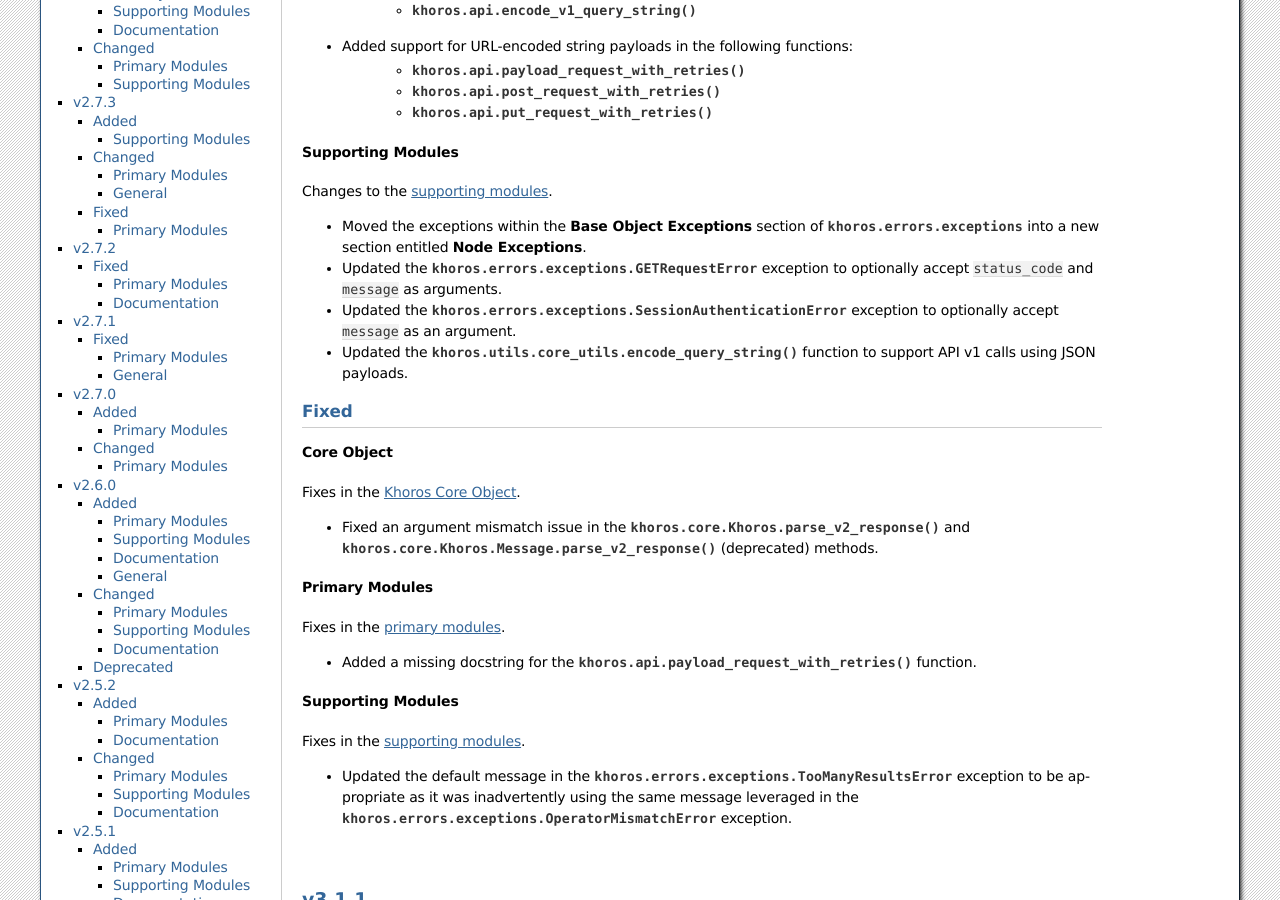
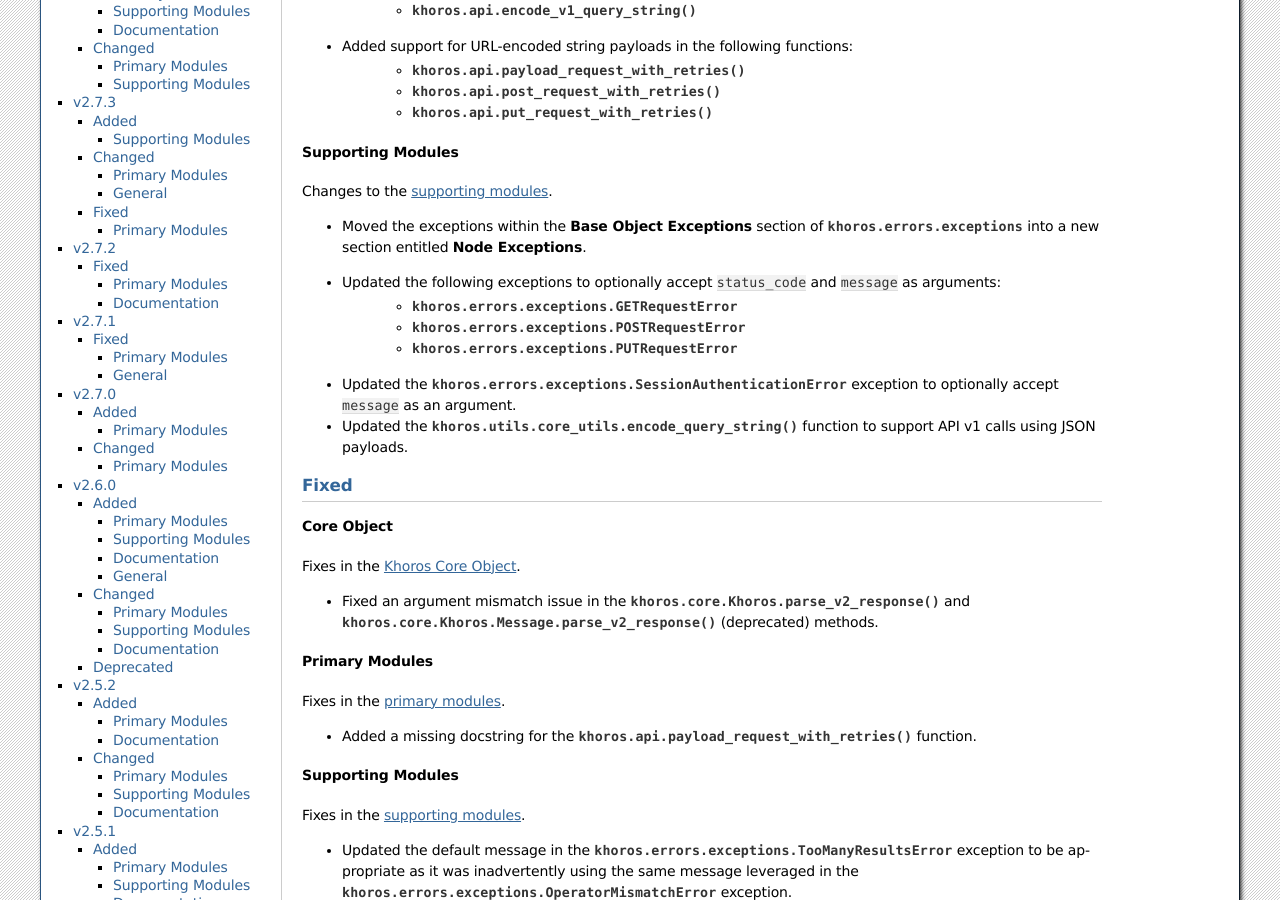
Before and after one commit to jeffshurtliff/khoros, a Sphinx documentation site: the page built from docs/changelog.rst, in a window 1280 px wide and 900 px high, scrolled down 1392 px. Built offline with Sphinx 7.4.7, drawn with Linux system fonts in a browser that asks for light colours.

Commit message:
Documented changes for 3.2.0 in changelog

```diff
--- a/docs/changelog.rst
+++ b/docs/changelog.rst
@@ -81,8 +81,10 @@ Changes to the :doc:`supporting modules <supporting-modules>`.
 
 * Moved the exceptions within the **Base Object Exceptions** section of :py:mod:`khoros.errors.exceptions`
   into a new section entitled **Node Exceptions**.
-* Updated the :py:exc:`khoros.errors.exceptions.GETRequestError` exception to optionally accept ``status_code``
-  and ``message`` as arguments.
+* Updated the following exceptions to optionally accept ``status_code`` and ``message`` as arguments:
+    * :py:exc:`khoros.errors.exceptions.GETRequestError`
+    * :py:exc:`khoros.errors.exceptions.POSTRequestError`
+    * :py:exc:`khoros.errors.exceptions.PUTRequestError`
 * Updated the :py:exc:`khoros.errors.exceptions.SessionAuthenticationError` exception to optionally accept
   ``message`` as an argument.
 * Updated the :py:func:`khoros.utils.core_utils.encode_query_string` function to support
```
